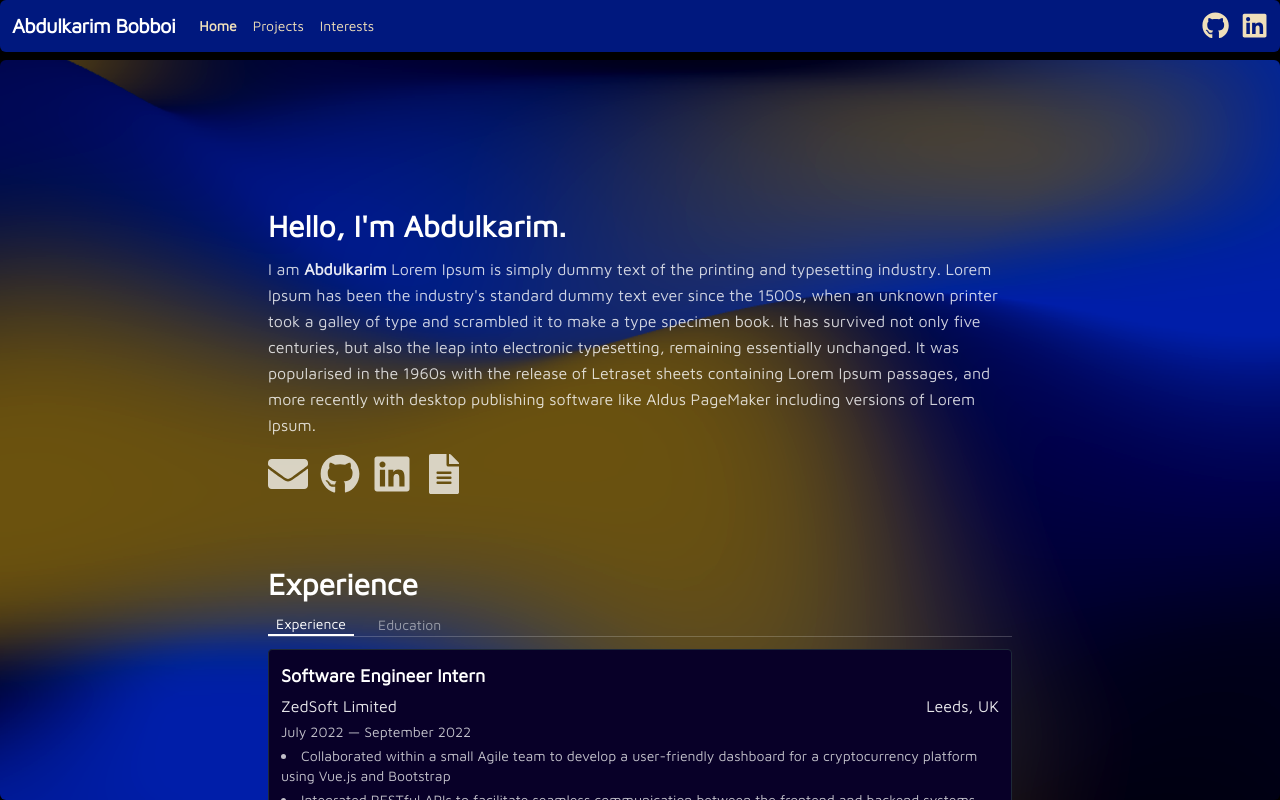
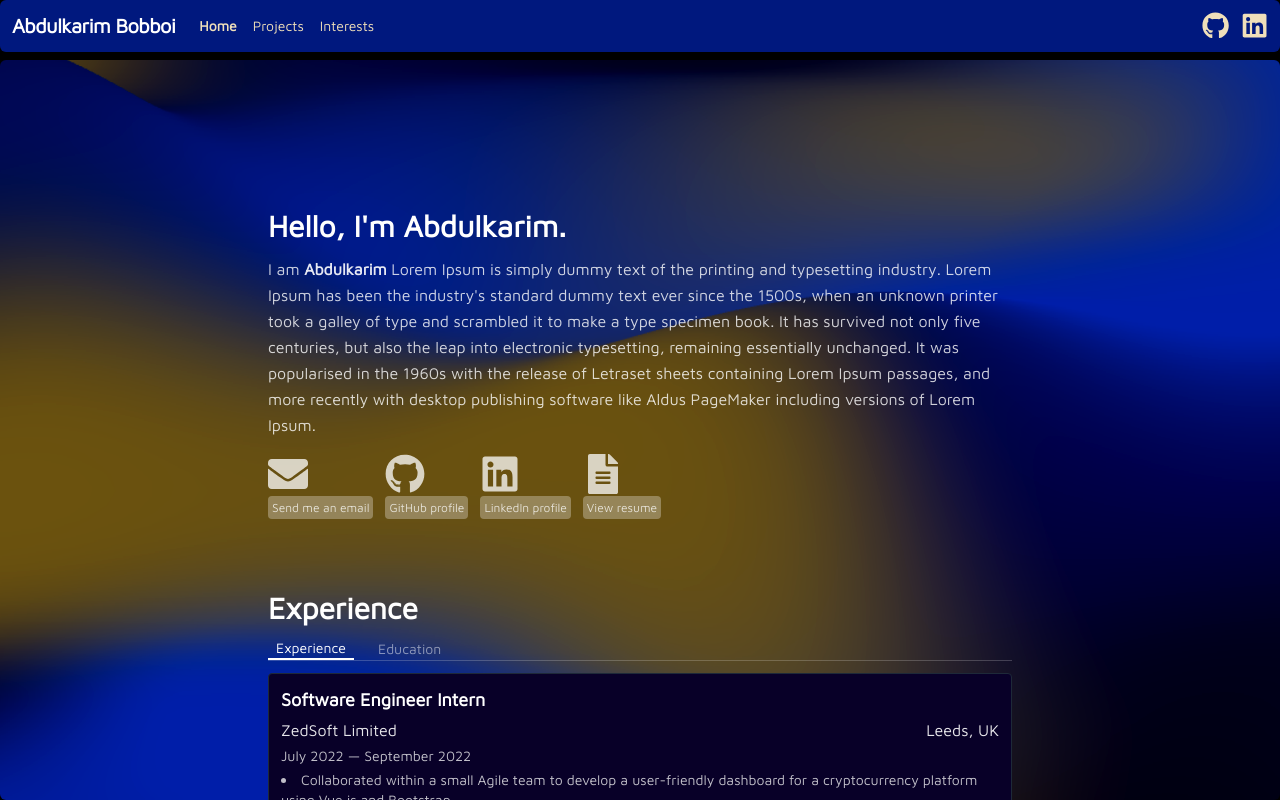
Before and after one commit to karimbobboi/portfolio, a Next.js app: page / in a window 1280 px wide. Shown: the top 800 px of the page. Built offline with nearby package versions, Linux system fonts and the light colour scheme.

Commit message:
added a tooltip to home page buttons

```diff
--- a/src/app/page.tsx
+++ b/src/app/page.tsx
@@ -47,7 +47,7 @@ const education: Education[] = [
     description: [
       "Awarded the Rhodri J. Jassim Prize for Best Performing Student in Part I Examinations",
       "Achieved a First-Class grade for final year project",
-      "Relevant coursework: Design, Implementation and Analysis of Algorithms, Advanced Web Applications Development, Object Oriented Programming, Principles of Database Systems, UX Design, Software Quality Assurance"
+      "Relevant modules: Design, Implementation and Analysis of Algorithms, Advanced Web Applications Development, Object Oriented Programming, Principles of Database Systems, UX Design, Software Quality Assurance"
     ]
   },
   {
@@ -55,11 +55,16 @@ const education: Education[] = [
     uni: "University of Leeds",
     grade: "Transferred",
     period: "2020 — 2022",
-    description: [""]
+    description: [
+      "Consistently achieved top marks in programming and algorithmic modules, including some of the highest scores in class",
+      "Built a strong foundation in object-oriented programming, procedural programming, data structures, and algorithm design",
+      "Relevant modules: Operating Systems, Procedural Programming, Networks, Computer Architecture"
+    ]
   }
 ];
 
-const ContactLink = ({ href, icon }: { href: string; icon: React.ReactNode }) => (
+const ContactLink = ({ href, icon, tooltip }: { href: string; icon: React.ReactNode; tooltip: string }) => (
+  <div className='has-tooltip'>
     <a
       href={href}
       target='_blank'
@@ -67,6 +72,9 @@ const ContactLink = ({ href, icon }: { href: string; icon: React.ReactNode }) =>
     >
       {icon}
     </a>
+    {/* On hover, show tooltip */}
+    <span className='tooltip rounded p-1 bg-white/30 text-xs text-white/75 -mb-20'>{tooltip}</span>
+  </div>
 );
 
 const TabContent = ({ activeTab }: { activeTab: 'experience' | 'education' }) => {
@@ -131,7 +139,7 @@ export default function Home() {
         <Background />
       </div>
 
-      <div className='relative pt-20 pb-10'>
+      <div className='relative py-20'>
         <div className='flex justify-center mb-12 mt-15'>
           <div className='w-full max-w-3xl p-3 rounded-lg'>
             <div className='space-y-4'>
@@ -148,18 +156,22 @@ export default function Home() {
                 <ContactLink
                   href="mailto:abdulkarimbobboi@gmail.com"
                   icon={<FaEnvelope className="w-[2.5rem] h-[2.5rem]" />}
+                  tooltip="Send me an email"
                 />
                 <ContactLink
                   href="https://github.com/karimbobboi"
                   icon={<FaGithub className="w-[2.5rem] h-[2.5rem]" />}
+                  tooltip="GitHub profile"
                 />
                 <ContactLink
                   href="https://www.linkedin.com/in/abdulkarim-bobboi-6b041a224/"
                   icon={<FaLinkedin className="w-[2.5rem] h-[2.5rem]" />}
+                  tooltip="LinkedIn profile"
                 />
                 <ContactLink
                   href="/cv.pdf"
                   icon={<FaFileAlt className="w-[2.5rem] h-[2.5rem]" />}
+                  tooltip="View resume"
                 />
               </div>
             </div>
```
Lines whose indentation alone changed are shown as unchanged.
